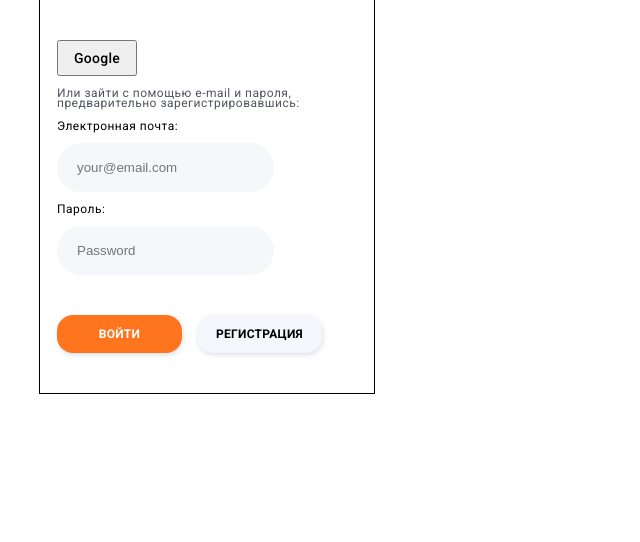
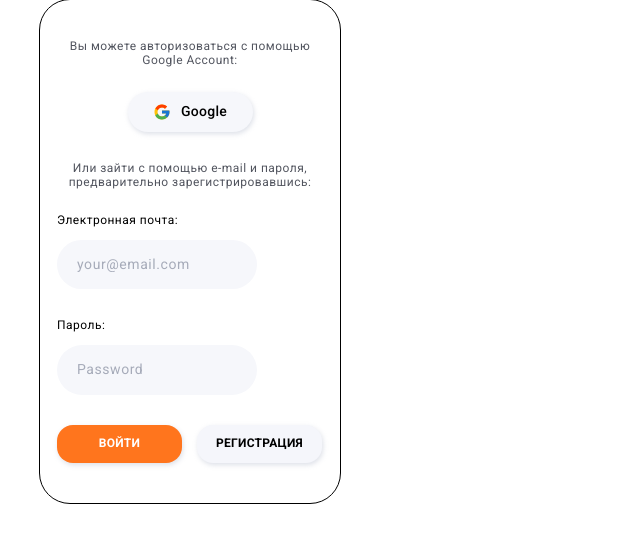
Before and after one commit to garikdallari/kapusta-app-front, a React (Create React App) app: page / in a window 1280 px wide. Shown: the top 542 px of the page, without its empty margins (0-640 px from the left). Built offline with nearby package versions, Linux system fonts and the light colour scheme.

Commit message:
add form and bugfix line-height

```diff
--- a/src/components/Button/Button.styled.jsx
+++ b/src/components/Button/Button.styled.jsx
@@ -2,7 +2,7 @@ import styled from '@emotion/styled';
 
 export const StyledBtn = styled.button`
   font-size: 12px;
-  line-height: 14px;
+  line-height: 1.16;
   letter-spacing: 0.02em;
   width: 125px;
   max-height: 44px;
--- a/src/components/GoogleButton/GoogleButton.js
+++ b/src/components/GoogleButton/GoogleButton.js
@@ -1,9 +1,14 @@
 import { Button } from './GoogleButton.styled.jsx';
+
+import { FcGoogle } from 'react-icons/fc';
 
 export default function GoogleButton() {
   return (
     <>
-      <Button type="submit">Google</Button>
+      <Button type="submit">
+        <FcGoogle />
+        Google
+      </Button>
     </>
   );
 }
--- a/src/components/GoogleButton/GoogleButton.styled.jsx
+++ b/src/components/GoogleButton/GoogleButton.styled.jsx
@@ -2,13 +2,25 @@ import styled from '@emotion/styled';
 
 export const Button = styled.button`
   font-family: ${props => props.theme.fontFamily};
-  font-style: normal;
   font-weight: 500;
   font-size: 14px;
-  line-height: 0.87;
-  padding: 10px 15px;
+  line-height: 1.14;
+  padding: 11px;
+  justify-content: center;
   align-items: center;
+  display: flex;
+  background-color: #f6f7fb;
+  border-radius: 26px;
+  border: 0px;
+  width: 125px;
+  height: 40px;
   letter-spacing: 0.02em;
   color: #000000;
-  /* display: flex; */
+  box-shadow: 1px 2px 5px rgba(170, 178, 197, 0.4);
+
+  svg {
+    margin-right: 10px;
+    width: 18px;
+    height: 18px;
+  }
 `;
--- a/src/components/LoginForm/LoginForm.js
+++ b/src/components/LoginForm/LoginForm.js
@@ -10,6 +10,7 @@ import {
   InputName,
   AdditionallyInfo,
   BoxButton,
+  WrapperButton,
 } from './LoginForm.styled';
 
 export default function LoginForm() {
@@ -26,7 +27,13 @@ export default function LoginForm() {
   return (
     <>
       <WrapperForm>
-        <GoogleButton />
+        <AdditionallyInfo>
+          Вы можете авторизоваться с помощью Google Account:
+        </AdditionallyInfo>
+        <WrapperButton>
+          <GoogleButton />
+        </WrapperButton>
+
         <AdditionallyInfo>
           Или зайти с помощью e-mail и пароля, предварительно
           зарегистрировавшись:
--- a/src/components/LoginForm/LoginForm.styled.jsx
+++ b/src/components/LoginForm/LoginForm.styled.jsx
@@ -5,6 +5,9 @@ export const WrapperForm = styled.div`
   outline: 1px solid black;
   width: 300px;
   padding: 40px 17px;
+  background-color: #FFFFFF
+  box-shadow: 0px 10px 60px rgba(170, 178, 197, 0.2);
+  border-radius: 30px;
 
   @media screen and (max-width: 768px) {
   }
@@ -20,25 +23,41 @@ export const StyledInput = styled(Field)`
   border-radius: 30px;
   border: none;
   padding: 17px 20px;
+  font-weight: 400;
+  font-size: 14px;
+  line-height: 1.14;
+  letter-spacing: 0.04em;
+  margin-bottom: 30px;
+
+  ::placeholder {
+    font-family: ${props => props.theme.fontFamily};
+    font-weight: 400;
+    font-size: 14px;
+    line-height: 1.14;
+    letter-spacing: 0.04em;
+    color: #a6abb9;
+  }
+`;
+
+export const AdditionallyInfo = styled.p`
+  font-weight: 400;
+  font-size: 12px;
+  line-height: 1.16;
+  letter-spacing: 0.04em;
+  font-family: ${props => props.theme.fontFamily};
+  color: #52555f;
+  text-align: center;
+  margin: 0px 0px 24px 0px;
 `;
 
 export const InputName = styled.p`
   font-family: ${props => props.theme.fontFamily};
-  font-style: normal;
   font-weight: 400;
   font-size: 12px;
-  line-height: 0.85;
+  line-height: 1.16;
   letter-spacing: 0.04em;
   color: #000000;
-`;
-
-export const AdditionallyInfo = styled.p`
-  font-weight: normal;
-  font-size: 12px;
-  line-height: 0.85;
-  letter-spacing: 0.04em;
-  font-family: ${props => props.theme.fontFamily};
-  color: #52555f;
+  margin: 0px 0px 12px 0px;
 `;
 
 // export const WrapperForm = styled.div`
@@ -63,6 +82,10 @@ export const ErrorMessage = styled.p`
 //   text-align: center;
 // `;
 
-export const BoxButton = styled.div`
-  margin-top: 40px;
+export const BoxButton = styled.div``;
+
+export const WrapperButton = styled.div`
+  display: flex;
+  justify-content: center;
+  margin-bottom: 30px;
 `;
--- a/src/index.css
+++ b/src/index.css
@@ -1,9 +1,10 @@
 @import url('https://fonts.googleapis.com/css2?family=Roboto:wght@400;500;700;900&display=swap');
-@import-normalize;
+/* @import-normalize; */
+@import url('https://cdnjs.cloudflare.com/ajax/libs/modern-normalize/1.1.0/modern-normalize.min.css');
+
 body {
   margin: 0;
-  font-family: 'Roboto', 'Oxygen', 'Ubuntu', 'Cantarell', 'Fira Sans',
-    'Droid Sans', 'Helvetica Neue', sans-serif;
+  font-family: 'Roboto', sans-serif;
   -webkit-font-smoothing: antialiased;
   -moz-osx-font-smoothing: grayscale;
 }
```
